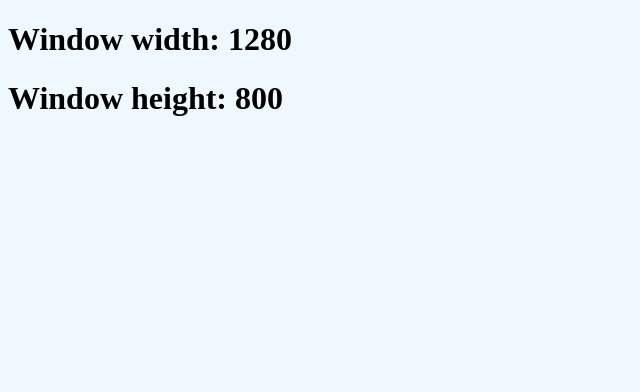
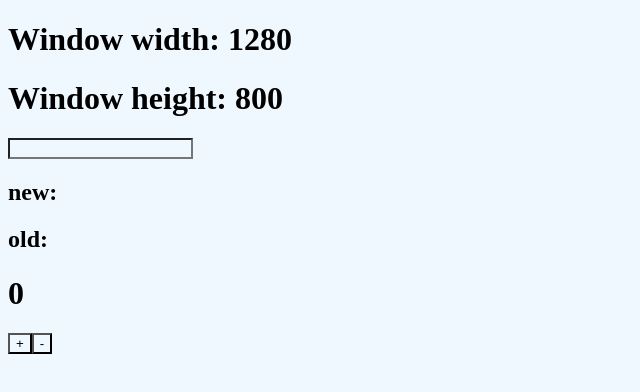
Before and after one commit to lukascobit/react-test-6, a React (Create React App) app: page / in a window 1280 px wide. Shown: the top 392 px of the page, without its empty margins (0-640 px from the left). Built offline with nearby package versions, Linux system fonts and the light colour scheme.

Commit message:
added a lot of stuff

```diff
--- a/src/App.js
+++ b/src/App.js
@@ -1,30 +1,46 @@
-import React,{ useState, useEffect } from 'react'
+import React,{ useState, useEffect, useRef, useReducer } from 'react'
 import './App.css';
 
 function App() {
-
+  const [name,setName] = useState('')
   const [windowWidth,setWindowWidth] = useState(window.innerWidth);
   const [windowHeight,setWindowHeight] = useState(window.innerHeight);
+  const PrevName = useRef('');
+  const [counter,SetCounter] = useState(0)
+
+  function up(){
+    SetCounter(prevCount => prevCount+1)
+  }
+  function down(){
+    SetCounter(prevCount => prevCount-1)
+  }
 
   const Resize = ()=>{
     setWindowWidth(window.innerWidth);
     setWindowHeight(window.innerHeight);
   }
-
-
   useEffect(()=>{
     window.addEventListener('resize', Resize);
+    PrevName.current= name
+  },[name])
 
-    /*return()=>{
-      window.addEventListener('resize', Resize);
-    }*/
-  },[])
 
   return (
     <div>
       <h1>Window width:  {windowWidth}</h1>
       <h1>Window height:  {windowHeight}</h1>
+      <div>
+        <input value={name} onChange={e => setName(e.target.value)}></input>
+        <h2>new: {name}</h2>
+        <h2>old: {PrevName.current}</h2>
+      </div>
+      <div>
+        <h1>{counter}</h1>
+        <button onClick={up}>+</button>
+        <button onClick={down}>-</button>
+      </div>
     </div>
+
   );
 }
 
```
